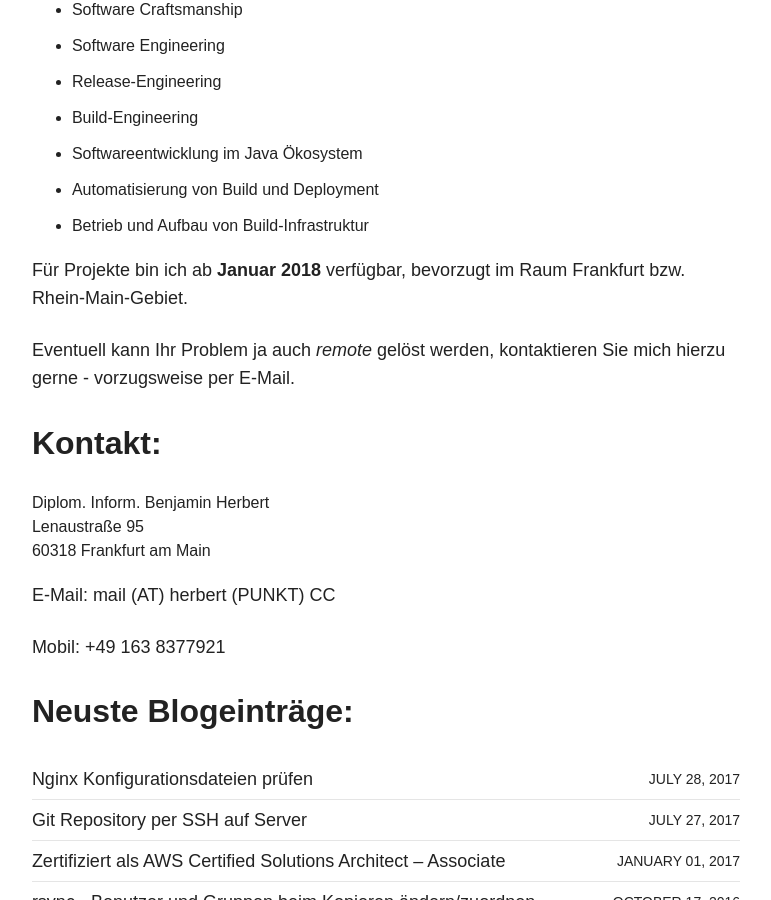
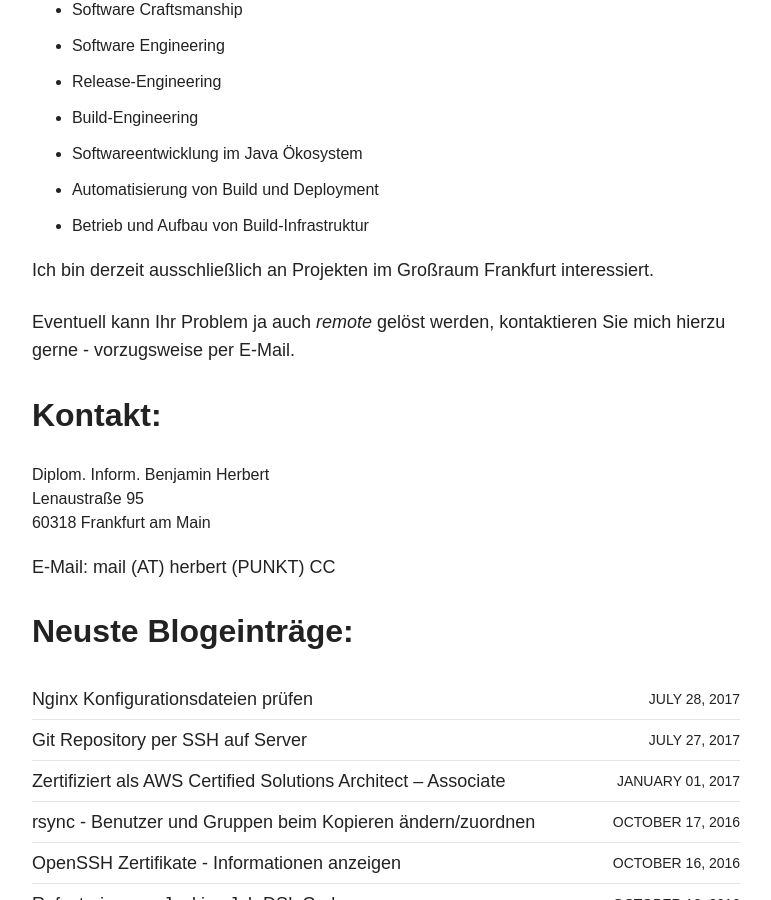
Before and after one commit to BenjaminHerbert/BenjaminHerbert.github.io, a Jekyll site: the page built from index.md, in a window 1280 px wide and 900 px high, scrolled down 1587 px. Shown: the whole window, without its empty margins (254-1025 px from the left). Built offline with Jekyll 4.4.1, drawn with Linux system fonts in a browser that asks for light colours; nearby versions of some CDN libraries.

Commit message:
Change availability

```diff
--- a/index.md
+++ b/index.md
@@ -39,7 +39,7 @@ Auf freiberuflicher Basis begleite ich Sie bei Ihren Projekten und kann Sie insb
 * Automatisierung von Build und Deployment
 * Betrieb und Aufbau von Build-Infrastruktur
 
-Für Projekte bin ich ab **Januar 2018** verfügbar, bevorzugt im Raum Frankfurt bzw. Rhein-Main-Gebiet.
+Ich bin derzeit ausschließlich an Projekten im Großraum Frankfurt interessiert.
 
 Eventuell kann Ihr Problem ja auch *remote* gelöst werden, kontaktieren Sie mich hierzu gerne - vorzugsweise per E-Mail.
 
@@ -47,7 +47,6 @@ Eventuell kann Ihr Problem ja auch *remote* gelöst werden, kontaktieren Sie mic
 
 {% include address.html %}
 E-Mail: {% include mail.html %}
-Mobil: {% include phone.html %}
 
 ## Neuste Blogeinträge:
 
```
